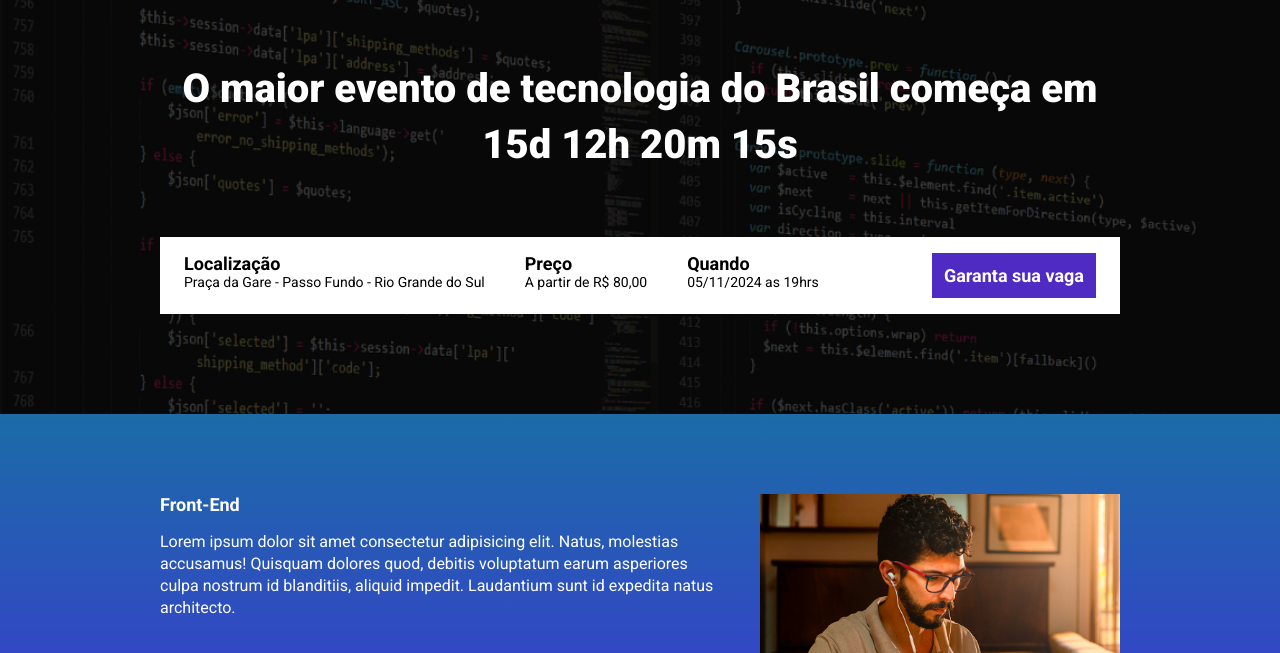
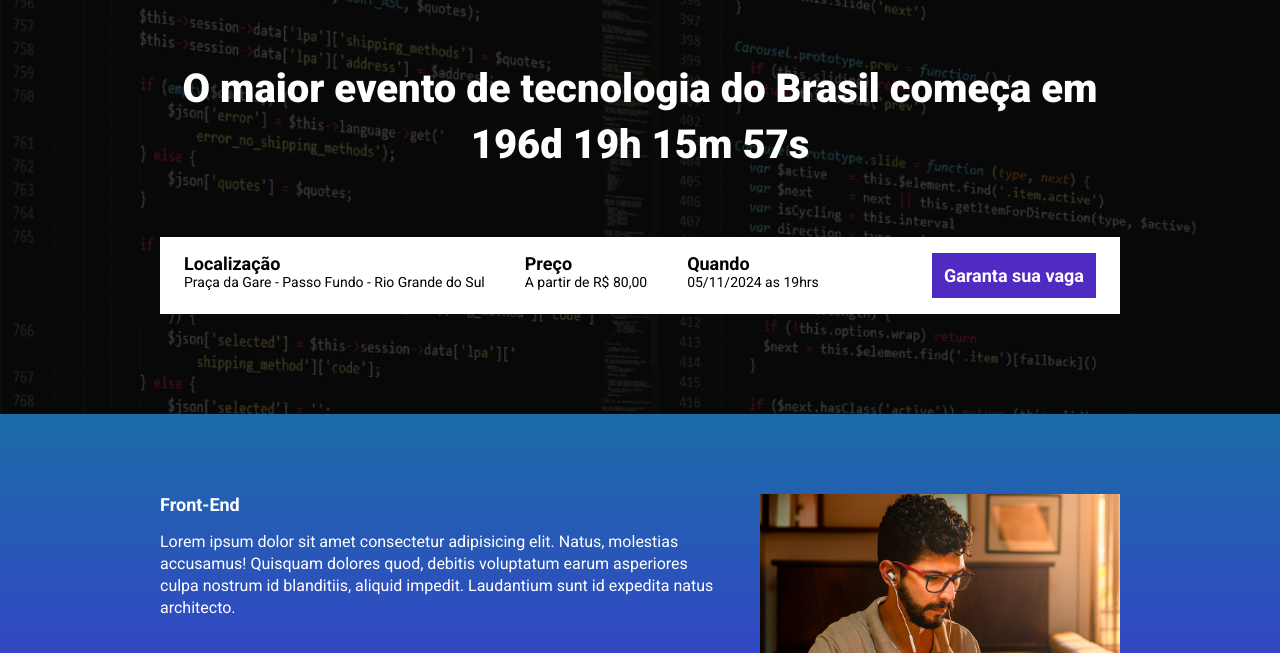
Before and after one commit to trevisandaniel/md21_landingpage, a website built with Parcel: page src/index.html in a window 1280 px wide. Shown: the part 147-800 px from the top of the page. Built offline with nearby package versions, Linux system fonts and the light colour scheme.

Commit message:
criando a contagem regressiva

```diff
--- a/package.json
+++ b/package.json
@@ -2,9 +2,10 @@
   "name": "modulo21",
   "version": "1.0.0",
   "description": "",
-  "main": "index.js",
+
   "scripts": {
     "dev": "parcel src/index.html src/scripts/main.js src/styles/main.scss",
+    "build":"parcel build src/index.html",
     "test": "echo \"Error: no test specified\" && exit 1"
   },
   "keywords": [],
--- a/src/index.html
+++ b/src/index.html
@@ -17,7 +17,7 @@
         <div class="container">
             <img class="hero__logo" src="./images/ebac_logo.svg" alt="logo">
             <p class="hero__text">
-                O maior evento de tecnologia do Brasil começa em 15d 12h 20m 15s
+                O maior evento de tecnologia do Brasil começa em <span id="contador"></span>
             </p>
             <div class="infos-bar">
                 <ul class="infos-bar__infos">
--- a/src/scripts/main.js
+++ b/src/scripts/main.js
@@ -1 +1,28 @@
 AOS.init();
+
+const dataDoEvento = new Date("Nov 05, 2024 19:00:00");
+const timeStampDoEvento = dataDoEvento.getTime();
+
+const contaAsHoras = setInterval(function() {
+    const agora = new Date();
+    const timeStampAtual = agora.getTime();
+
+    const distanciaAteOEvento = timeStampDoEvento - timeStampAtual;
+
+    const diaEmMs = 1000 * 60 * 60 * 24;
+    const horaEmMs = 1000 * 60 * 60;
+    const minutoEmMs = 1000 * 60;
+
+
+    const diasAteOEvento = Math.floor(distanciaAteOEvento / diaEmMs) ;
+    const horasAteOEvento = Math.floor((distanciaAteOEvento % diaEmMs) / horaEmMs);
+    const minutosAteOEvento = Math.floor((distanciaAteOEvento % horaEmMs) / minutoEmMs);
+    const segundosAteOEvento = Math.floor((distanciaAteOEvento % minutoEmMs) / 1000);
+
+    document.getElementById('contador').innerHTML = `${diasAteOEvento}d ${horasAteOEvento}h ${minutosAteOEvento}m ${segundosAteOEvento}s`;
+
+    if(distanciaAteOEvento < 0){
+        clearInterval(contaAsHoras);
+        document.getElementById('contador').innerHTML = 'Evento expirado!';
+    }
+}, 1000);
```
